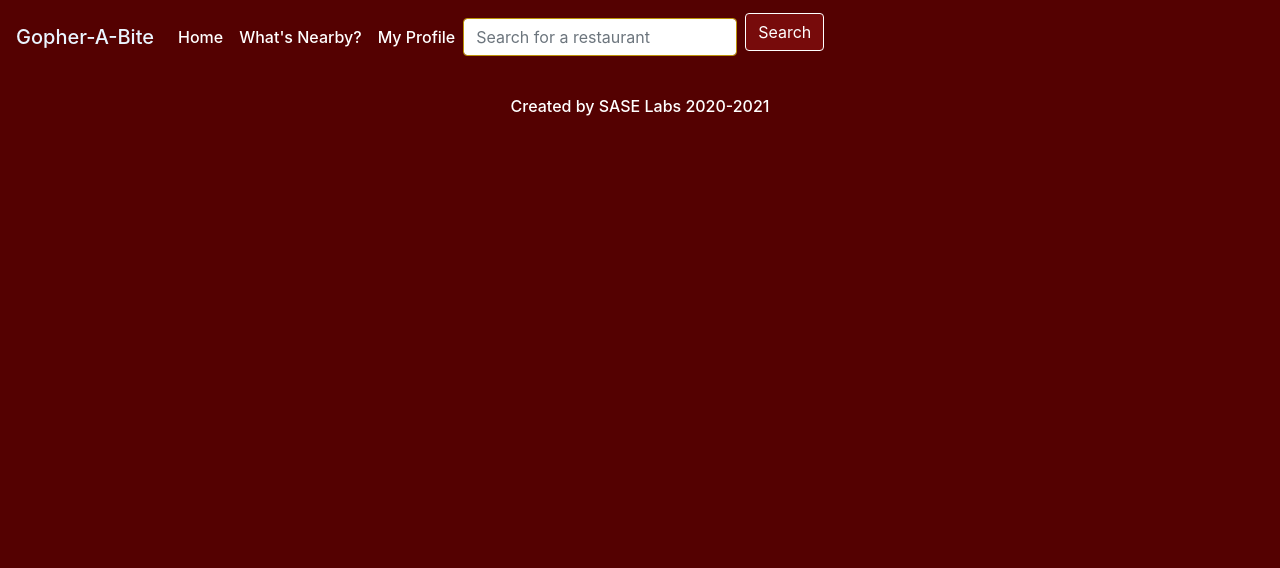
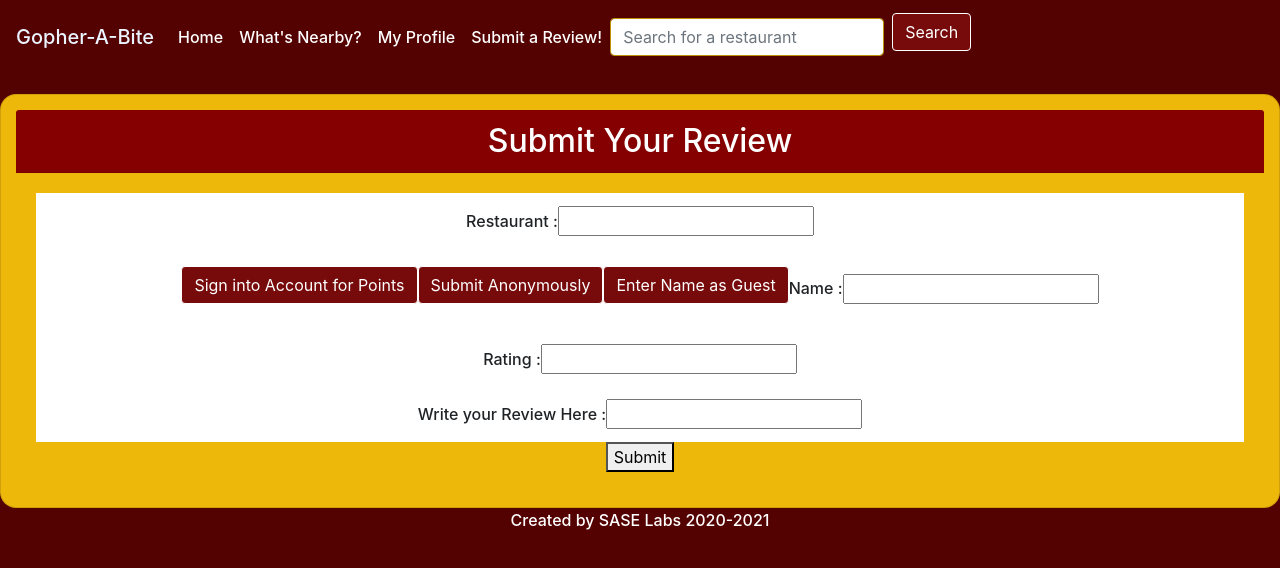
Before and after one commit to SASE-Labs-2021/gopher-a-bite, a React (Create React App) app: page /reviews in a window 1280 px wide. Shown: the top 568 px of the page. Built offline with nearby package versions, Linux system fonts and the light colour scheme.

Commit message:
Adding Reviews and Review components to Navigation Bar

```diff
--- a/src/Components/NavigationBar.jsx
+++ b/src/Components/NavigationBar.jsx
@@ -5,6 +5,7 @@ import Form from 'react-bootstrap/Form';
 import FormControl from 'react-bootstrap/FormControl';
 import Navbar from 'react-bootstrap/Navbar';
 import RestaurantPreview from './RestaurantPreview';
+import SubmitReview from './SubmitReview';
 import {
   BrowserRouter as Router,
   Switch,
@@ -26,26 +27,28 @@ var routes = [
 		path: '/profile',
 		main: () => <Profile/>
 	},
-
+  {
+		path: '/reviews',
+		main: () => <Reviews/>
+	},
 ]
 export default function NavigationBar() {
   return (
     <Router>
       <div>
-      <>
 				<Navbar>
           <Navbar.Brand>Gopher-A-Bite</Navbar.Brand>
           <Nav>
             <Nav.Link href="/">Home</Nav.Link>
             <Nav.Link href="/nearby">What's Nearby?</Nav.Link>
             <Nav.Link href="/profile">My Profile</Nav.Link>
+            <Nav.Link href="/reviews">Submit a Review!</Nav.Link>
           </Nav>
         <Form inline>
           <FormControl type="text" placeholder="Search for a restaurant" className="mr-sm-2" />
           <Button >Search</Button>
         </Form>
         </Navbar>
-        </>
         {/* A <Switch> looks through its children <Route>s and
             renders the first one that matches the current URL. */}
         <Switch>
@@ -76,3 +79,6 @@ function Nearby() {
 function Profile() {
   return <h2>Profile</h2>;
 }
+function Reviews() {
+  return <SubmitReview/>;
+}
--- /dev/null
+++ b/src/Components/SubmitReview.jsx
@@ -0,0 +1,77 @@
+import React, { Component } from 'react';
+import Card from 'react-bootstrap/Card';
+import ListGroupItem from 'react-bootstrap/ListGroupItem';
+import ListGroup from 'react-bootstrap/ListGroup';
+import Button from 'react-bootstrap/Button';
+
+class SubmitReview extends Component {
+    constructor() {
+      super();
+      this.state = {
+      };
+      this.onInputchange = this.onInputchange.bind(this);
+      this.onSubmitForm = this.onSubmitForm.bind(this);
+    }
+    onInputchange(event) {
+      this.setState({
+        [event.target.name]: event.target.value
+      });
+    }
+
+    onSubmitForm() {
+      console.log(this.state)
+    }
+
+    render() {
+      const { items } = this.state;
+      return (
+        <Card>
+          <Card.Header as="h2">Submit Your Review</Card.Header>
+          <Card.Body>
+          <ListGroupItem>
+              Restaurant :
+              <input
+                name="rest"
+                type="text"
+                value={this.state.rest}
+                onChange={this.onInputchange}
+              />
+            </ListGroupItem>
+            <ListGroupItem>
+                <Button variant="primary">Sign into Account for Points</Button>
+                <Button variant="primary">Submit Anonymously</Button>
+                <Button variant="primary">Enter Name as Guest</Button>
+              Name :
+              <input
+                name="reviewer_name"
+                type="text"
+                value={this.state.reviewer_name}
+                onChange={this.onInputchange}
+              />
+            </ListGroupItem>
+            <ListGroupItem>
+              Rating :
+              <input
+                name="rating"
+                type="text"
+                value={this.state.rating}
+                onChange={this.onInputchange}
+              />
+            </ListGroupItem>
+            <ListGroupItem>
+              Write your Review Here :
+              <input
+                name="note"
+                type="text"
+                value={this.state.note}
+                onChange={this.onInputchange}
+              />
+            </ListGroupItem>
+              <button onClick={this.onSubmitForm}>Submit</button>
+          </Card.Body>
+        </Card>
+      );
+    }
+  }
+
+  export default SubmitReview;
```
Also changed, not shown: src/Components/PastReview.jsx (added, +30 -0 lines), src/Components/PracticePreview.jsx (added, +57 -0 lines).
